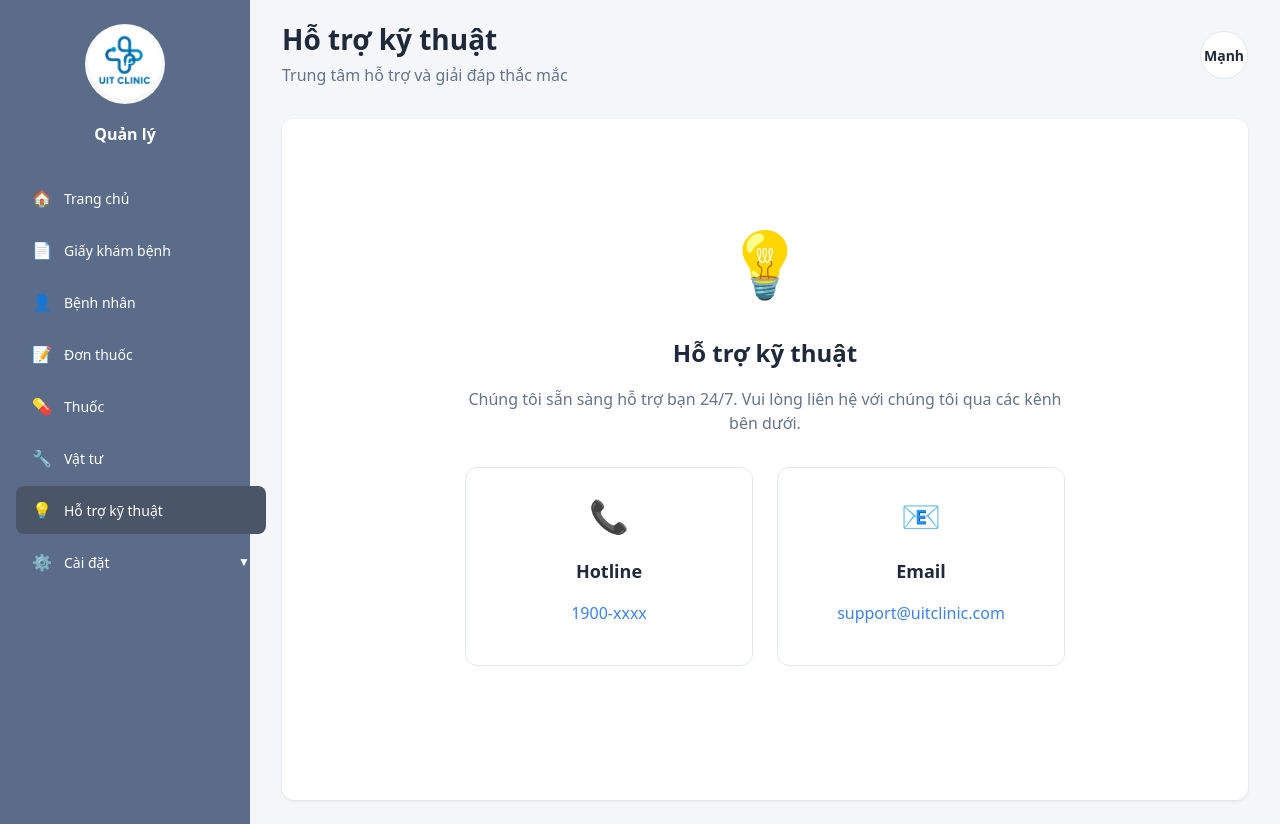
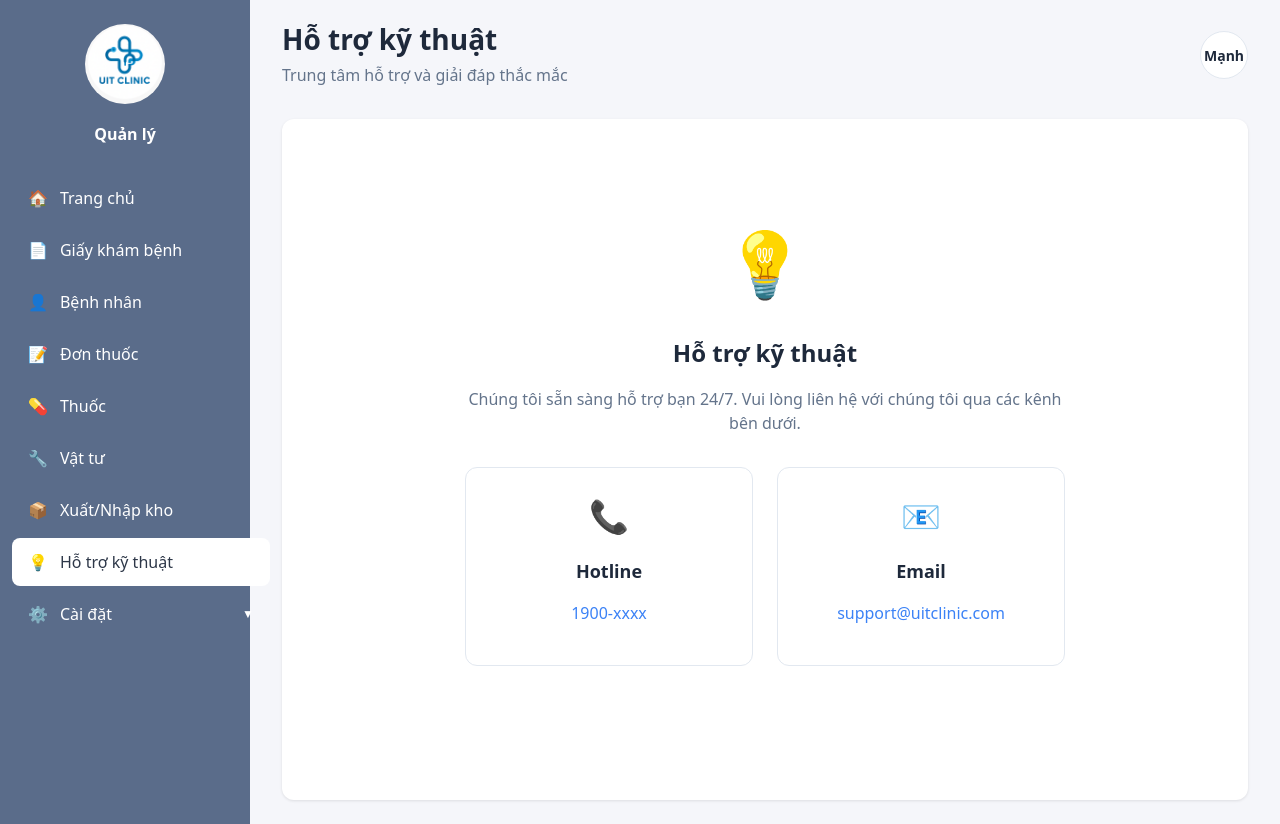
Before and after one commit to tolinh91/UITClinic, a React (Vite) app in the folder frontend/phongmach/: page /hotro in a window 1280 px wide. Built offline with nearby package versions, Linux system fonts and the light colour scheme.

Commit message:
Add QLXuatNhap

```diff
--- a/frontend/phongmach/src/App.tsx
+++ b/frontend/phongmach/src/App.tsx
@@ -27,6 +27,7 @@ import CaiDatVatTu from './pages/CaiDat/CaiDatVatTu';
 import TaiKhoan from './pages/TaiKhoan/TaiKhoan';
 import ThemTaiKhoan from './pages/TaiKhoan/ThemTaiKhoan';
 import QLVaiTro from './pages/VaiTro/QLVaiTro';
+import QLXuatNhap from './pages/QLKho/QLXuatNhap';
 
 function App() {
   return (
@@ -61,6 +62,7 @@ function App() {
             <Route path="/caidat/taikhoan/them" element={<ThemTaiKhoan />} />
             <Route path="/caidat/vaitro" element={<QLVaiTro />} />
             <Route path="/caidat/vattu" element={<CaiDatVatTu />} />
+            <Route path="/qlkho/qlxuatnhap" element={<QLXuatNhap />} />
           </Routes>
         </Router>
       </VatTuProvider>
--- a/frontend/phongmach/src/components/Sidebar.tsx
+++ b/frontend/phongmach/src/components/Sidebar.tsx
@@ -9,6 +9,7 @@ const sidebarItems = [
   { label: "Đơn thuốc", icon: "📝", route: "/qldonthuoc" },
   { label: "Thuốc", icon: "💊", route: "/thuoc" },
   { label: "Vật tư", icon: "🔧", route: "/qlvattu" },
+  { label: "Xuất/Nhập kho", icon: "📦", route: "/qlkho/qlxuatnhap" },
   { label: "Hỗ trợ kỹ thuật", icon: "💡", route: "/hotro" },
   {
     label: "Cài đặt",
@@ -101,7 +102,7 @@ function Sidebar({ activePage }: SidebarProps) {
       </div>
 
       {/* Menu Items */}
-      <div style={{ flex: 1, paddingLeft: 16, paddingRight: 16 }}>
+      <div style={{ flex: 1, paddingLeft: 12, paddingRight: 12 }}>
         {sidebarItems.map(item => (
           <div key={item.label}>
             <div
@@ -112,18 +113,19 @@ function Sidebar({ activePage }: SidebarProps) {
                 marginBottom: 4,
                 borderRadius: 8,
                 cursor: 'pointer',
-                background: active === item.label ? '#4a5568' : 'transparent',
+                background: active === item.label ? '#ffffff' : 'transparent',
+                color: active === item.label ? '#2d3748' : '#ffffff',
                 display: 'flex',
                 alignItems: 'center',
                 gap: 12,
-                fontSize: 14,
+                fontSize: 16,
                 fontWeight: 500,
                 transition: 'all 0.2s ease',
                 justifyContent: 'space-between'
               }}
               onMouseOver={(e) => {
                 if (active !== item.label) {
-                  e.currentTarget.style.background = '#4a5568';
+                  e.currentTarget.style.background = 'rgba(255, 255, 255, 0.1)';
                 }
               }}
               onMouseOut={(e) => {
@@ -140,7 +142,8 @@ function Sidebar({ activePage }: SidebarProps) {
                 <span style={{
                   fontSize: 12,
                   transform: expandedItem === item.label ? 'rotate(180deg)' : 'rotate(0deg)',
-                  transition: 'transform 0.2s ease'
+                  transition: 'transform 0.2s ease',
+                  color: active === item.label ? '#2d3748' : '#ffffff'
                 }}>
                   ▼
                 </span>
@@ -149,7 +152,7 @@ function Sidebar({ activePage }: SidebarProps) {
 
             {/* Submenu */}
             {item.hasSubmenu && item.submenu && expandedItem === item.label && (
-              <div style={{ marginLeft: 28, marginBottom: 8 }}>
+              <div style={{ marginLeft: 20, marginBottom: 8 }}>
                 {item.submenu.map(submenuItem => (
                   <div
                     key={submenuItem.label}
@@ -159,12 +162,12 @@ function Sidebar({ activePage }: SidebarProps) {
                       marginBottom: 2,
                       borderRadius: 6,
                       cursor: 'pointer',
-                      fontSize: 13,
+                      fontSize: 15,
                       color: '#cbd5e0',
                       transition: 'all 0.2s ease'
                     }}
                     onMouseOver={(e) => {
-                      e.currentTarget.style.background = '#4a5568';
+                      e.currentTarget.style.background = 'rgba(255, 255, 255, 0.1)';
                       e.currentTarget.style.color = '#fff';
                     }}
                     onMouseOut={(e) => {
--- a/frontend/phongmach/src/pages/Profile/Profile.tsx
+++ b/frontend/phongmach/src/pages/Profile/Profile.tsx
@@ -1,24 +1,13 @@
 import React from 'react';
+import Sidebar from '../../components/Sidebar';
 import './Profile.css';
 
 const Profile: React.FC = () => {
   return (
     <div style={{ display: 'flex', minHeight: '100vh', background: '#f5f6fa' }}>
       {/* Sidebar */}
-      <aside style={{ width: 250, background: '#43536b', color: '#fff', padding: '24px 0', display: 'flex', flexDirection: 'column', alignItems: 'center' }}>
-        <img src="/logo.png" alt="Logo" style={{ width: 120, borderRadius: '50%', marginBottom: 16 }} />
-        <nav style={{ width: '100%' }}>
-          <ul style={{ listStyle: 'none', padding: 0, margin: 0 }}>
-            <li style={{ padding: '12px 32px', display: 'flex', alignItems: 'center', gap: 12 }}><span role="img" aria-label="home">🏠</span> Trang chủ</li>
-            <li style={{ padding: '12px 32px', display: 'flex', alignItems: 'center', gap: 12 }}><span role="img" aria-label="exam">📄</span> Giấy khám bệnh</li>
-            <li style={{ padding: '12px 32px', display: 'flex', alignItems: 'center', gap: 12 }}><span role="img" aria-label="patient">🧑‍⚕️</span> Bệnh nhân</li>
-            <li style={{ padding: '12px 32px', display: 'flex', alignItems: 'center', gap: 12 }}><span role="img" aria-label="prescription">💊</span> Đơn thuốc</li>
-            <li style={{ padding: '12px 32px', display: 'flex', alignItems: 'center', gap: 12 }}><span role="img" aria-label="medicine">🩺</span> Thuốc</li>
-            <li style={{ padding: '12px 32px', display: 'flex', alignItems: 'center', gap: 12 }}><span role="img" aria-label="supply">🔔</span> Vật tư</li>
-            <li style={{ padding: '12px 32px', display: 'flex', alignItems: 'center', gap: 12 }}><span role="img" aria-label="settings">⚙️</span> Cài đặt</li>
-          </ul>
-        </nav>
-      </aside>
+      <Sidebar activePage="Trang chủ" />
+
       {/* Main Content */}
       <main style={{ flex: 1, padding: '32px 0 0 0' }}>
         <div style={{ display: 'flex', justifyContent: 'space-between', alignItems: 'center', padding: '0 32px' }}>
--- /dev/null
+++ b/frontend/phongmach/src/pages/QLKho/QLXuatNhap.tsx
@@ -0,0 +1,18 @@
+import React from 'react';
+import Sidebar from '../../components/Sidebar';
+
+const QLXuatNhap = () => {
+  return (
+    <div style={{ display: 'flex', height: '100vh' }}>
+      <Sidebar activePage="Xuất/Nhập kho" />
+      <div style={{ flex: 1, padding: '20px', backgroundColor: '#f5f5f5' }}>
+        <h1>Quản lý Xuất/Nhập kho</h1>
+        <div style={{ backgroundColor: 'white', padding: '20px', borderRadius: '8px', boxShadow: '0 2px 4px rgba(0,0,0,0.1)' }}>
+          <p>Chức năng quản lý xuất nhập kho đang được phát triển...</p>
+        </div>
+      </div>
+    </div>
+  );
+};
+
+export default QLXuatNhap;
```
